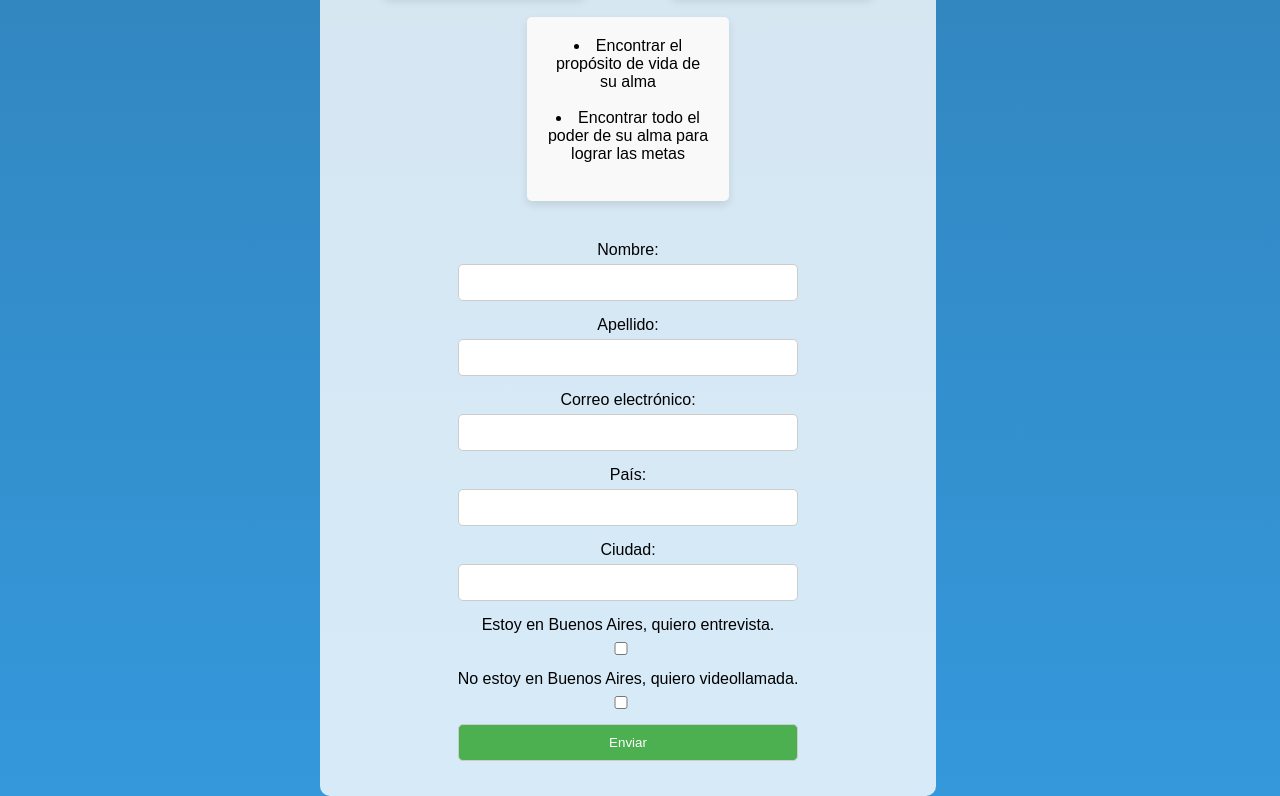
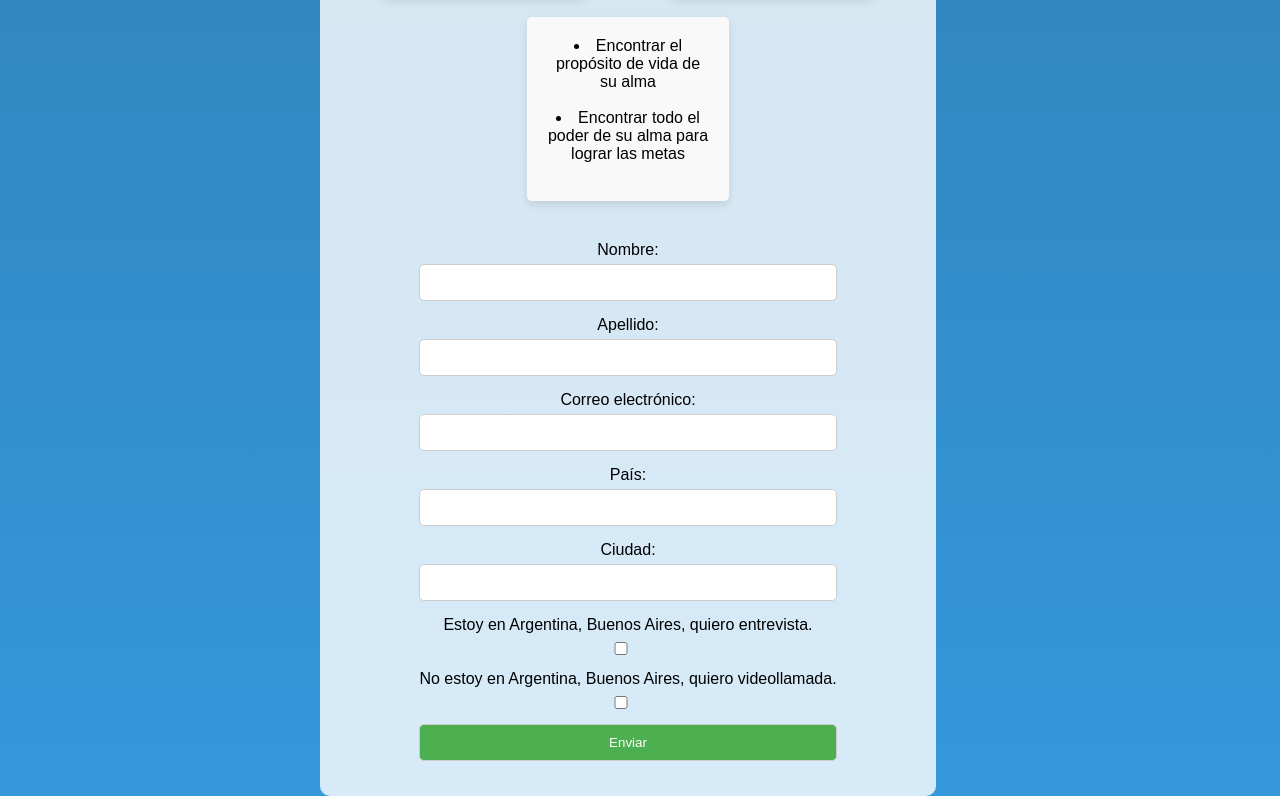
Before and after one commit to LeoSebaLobo/Couching, a plain HTML site: page index.html in a window 1280 px wide. Shown: the part 3421-4217 px from the top of the page. Drawn offline with Linux system fonts and the light colour scheme.

Commit message:
cambios finales

```diff
--- a/index.html
+++ b/index.html
@@ -109,11 +109,11 @@
                 <label for="ciudad">Ciudad:</label>
                 <input type="text" id="ciudad" name="ciudad" required>
 
-                <label for="curso">Estoy en Buenos Aires, quiero entrevista.</label>
+                <label for="curso">Estoy en Argentina, Buenos Aires, quiero entrevista.</label>
                 <input type="checkbox" id="curso" name="curso"  />
 
 
-                <label for="couch">No estoy en Buenos Aires, quiero videollamada.</label>
+                <label for="couch">No estoy en Argentina, Buenos Aires, quiero videollamada.</label>
                 <input type="checkbox" id="couch" name="couch"  />
 
 
```
